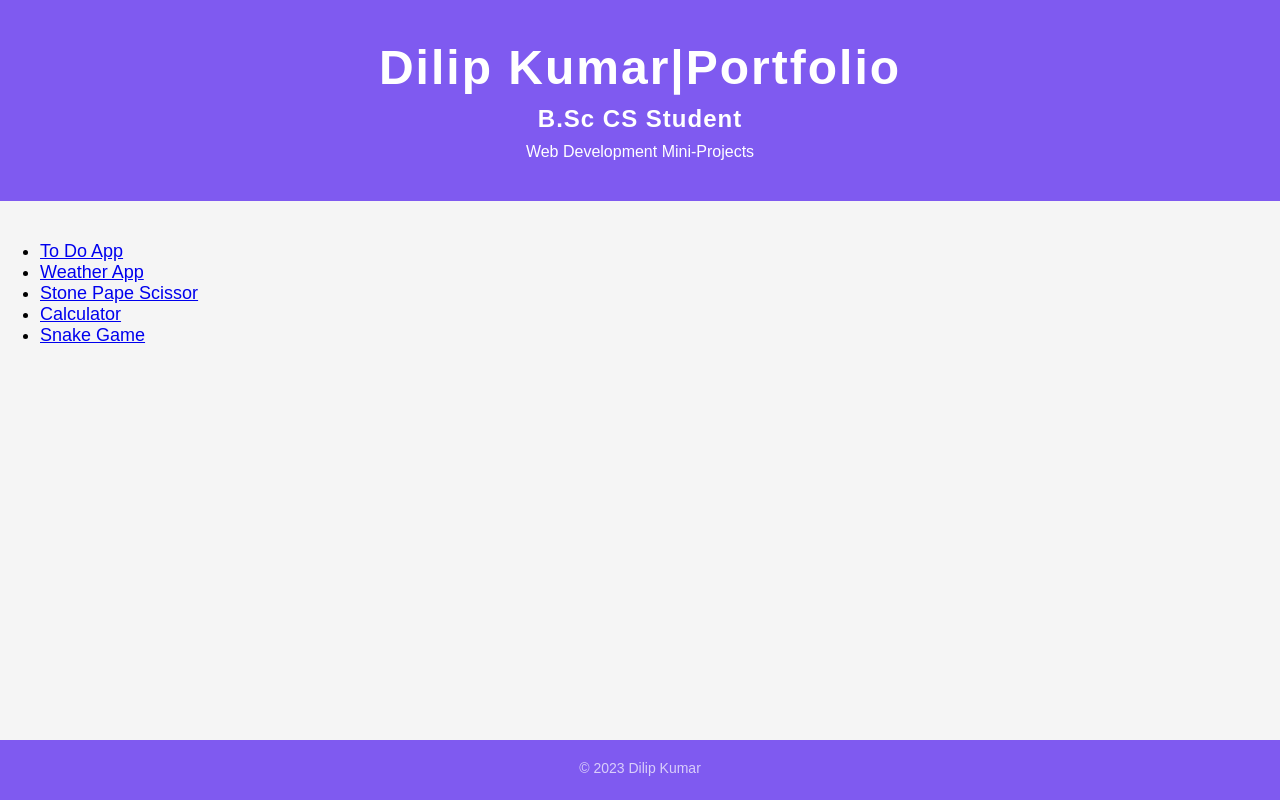
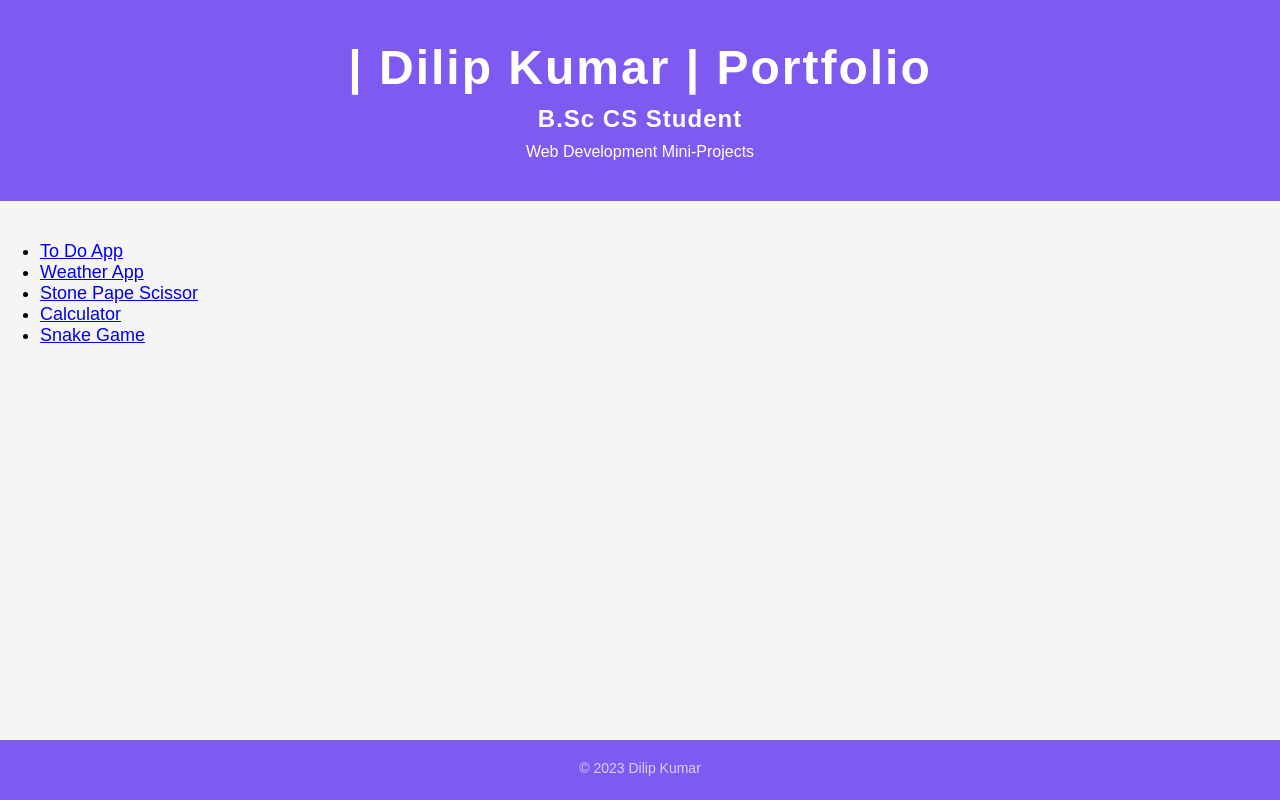
Before and after one commit to dilipkumar116/portfolio, a plain HTML site: page index.html in a window 1280 px wide. Drawn offline with Linux system fonts and the light colour scheme.

Commit message:
Add files via upload

```diff
--- a/index.html
+++ b/index.html
@@ -8,7 +8,7 @@
 </head>
 <body>
     <header>
-        <h1>Dilip Kumar|Portfolio</h1>
+        <h1>| Dilip Kumar | Portfolio</h1>
         <h2>B.Sc CS Student</h2>
         <p>Web Development Mini-Projects</p>
     </header>
```
